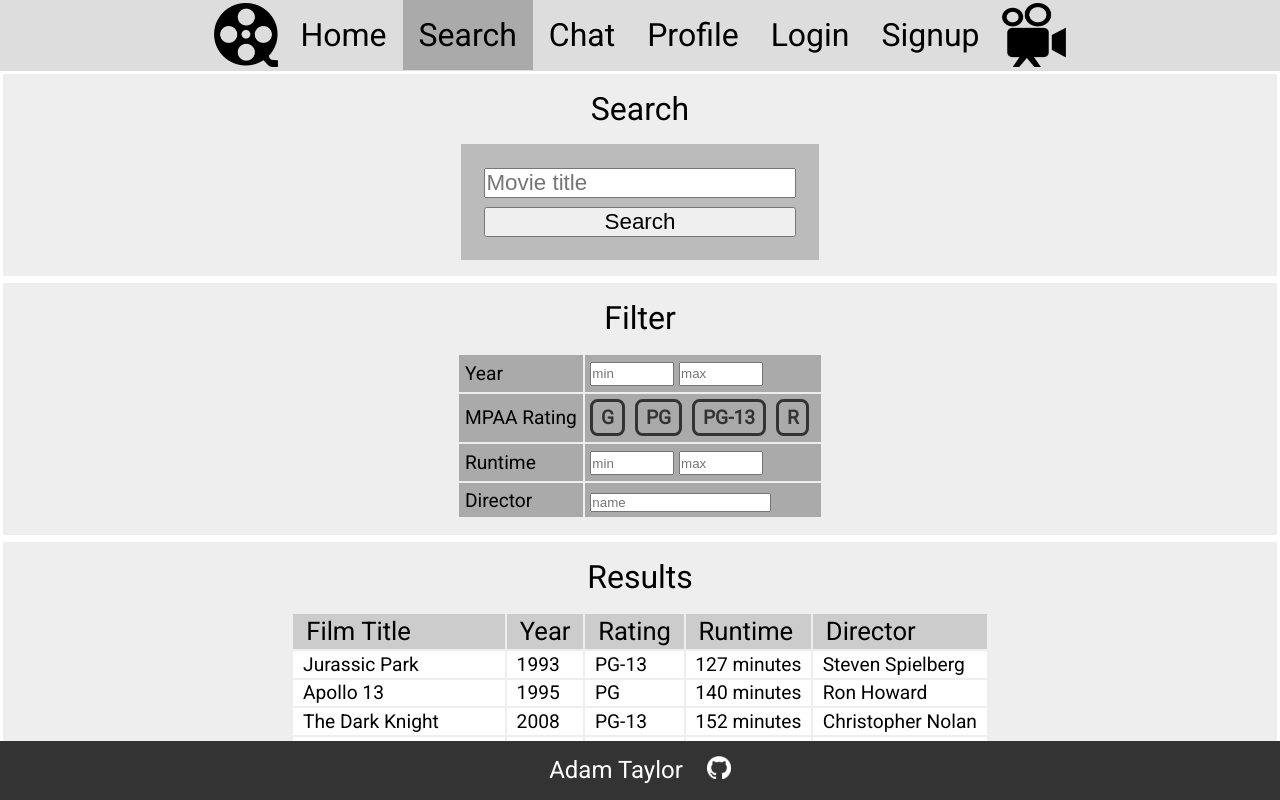
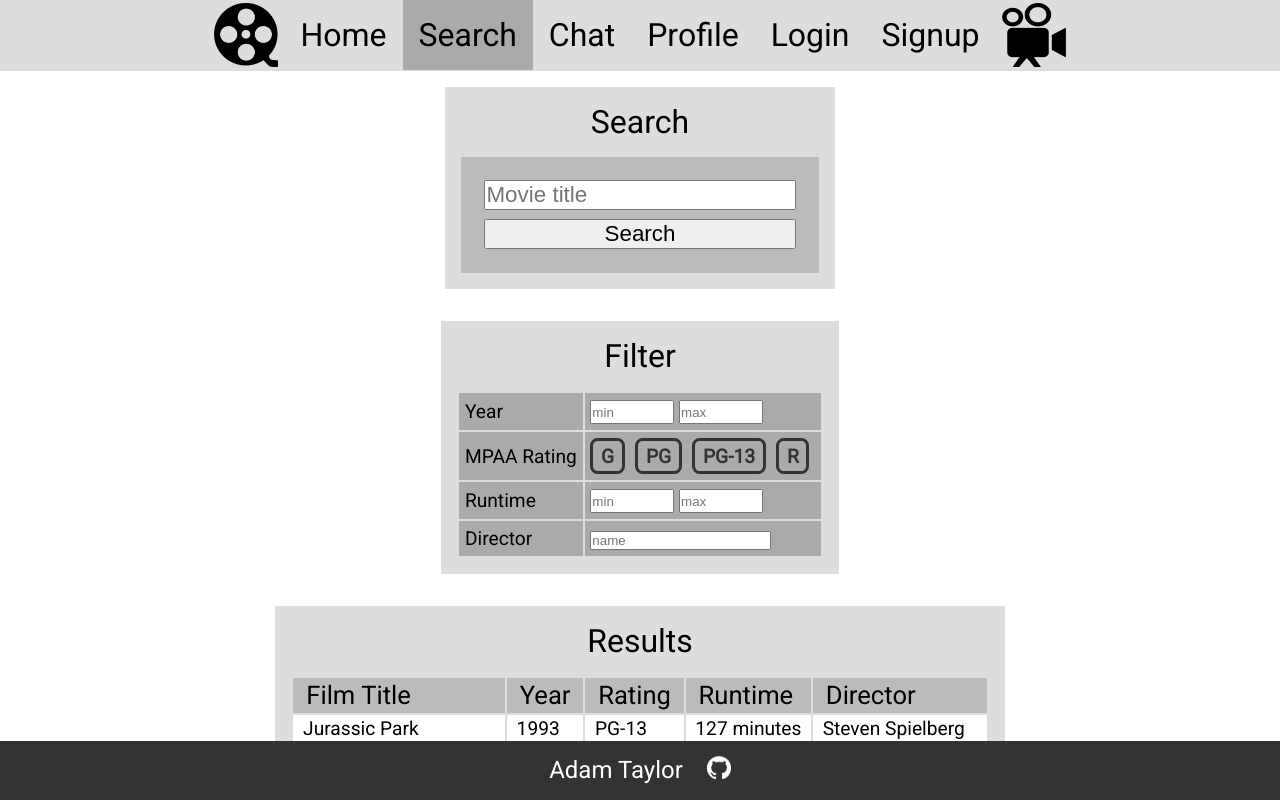
Before and after one commit to Pocketkid2/cs260fall2023, a plain HTML site: page search.html in a window 1280 px wide. Drawn offline with Linux system fonts and the light colour scheme.

Commit message:
Update colors to be more consistent site-wide

```diff
--- a/styles/home.css
+++ b/styles/home.css
@@ -1,7 +1,7 @@
 main div {
     display: flex;
     flex-direction: column;
-    background-color: #eeeeee;
+    background-color: #dddddd;
     margin: 1em;
 }
 
--- a/styles/search.css
+++ b/styles/search.css
@@ -5,8 +5,10 @@ main {
 }
 
 main div {
-    margin: .1em;
-    background-color: #eeeeee;
+    margin: auto;
+    margin-top: .5em;
+    margin-bottom: .5em;
+    background-color: #dddddd;
     padding: .5em;
     display: flex;
     flex-direction: column;
@@ -25,7 +27,7 @@ main h2 {
 #search-results th {
     font-size: .8em;
     padding: .1em .5em;
-    background-color: #cccccc;
+    background-color: #bbbbbb;
     font-weight: lighter;
     cursor: pointer;
 }
```
